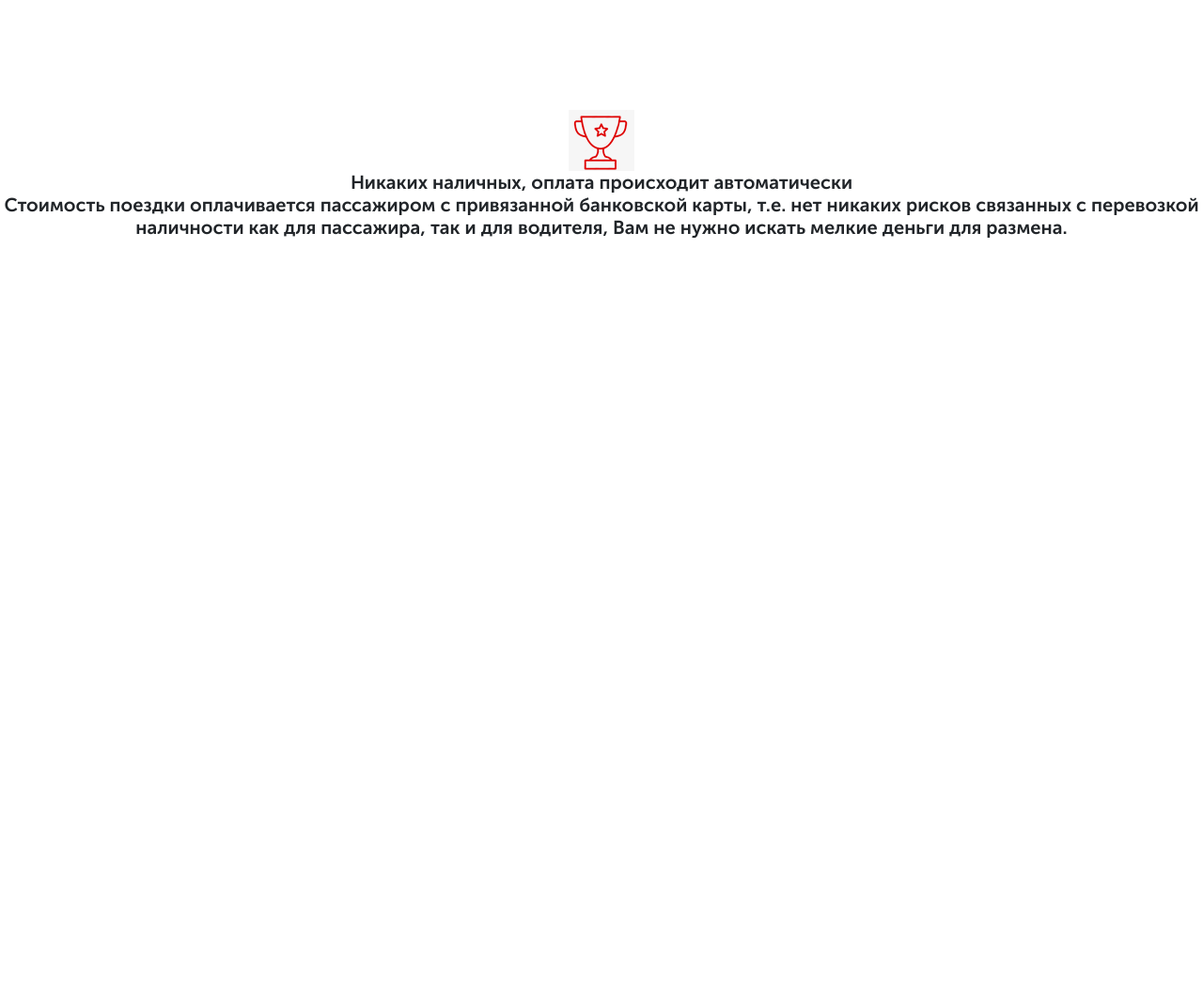
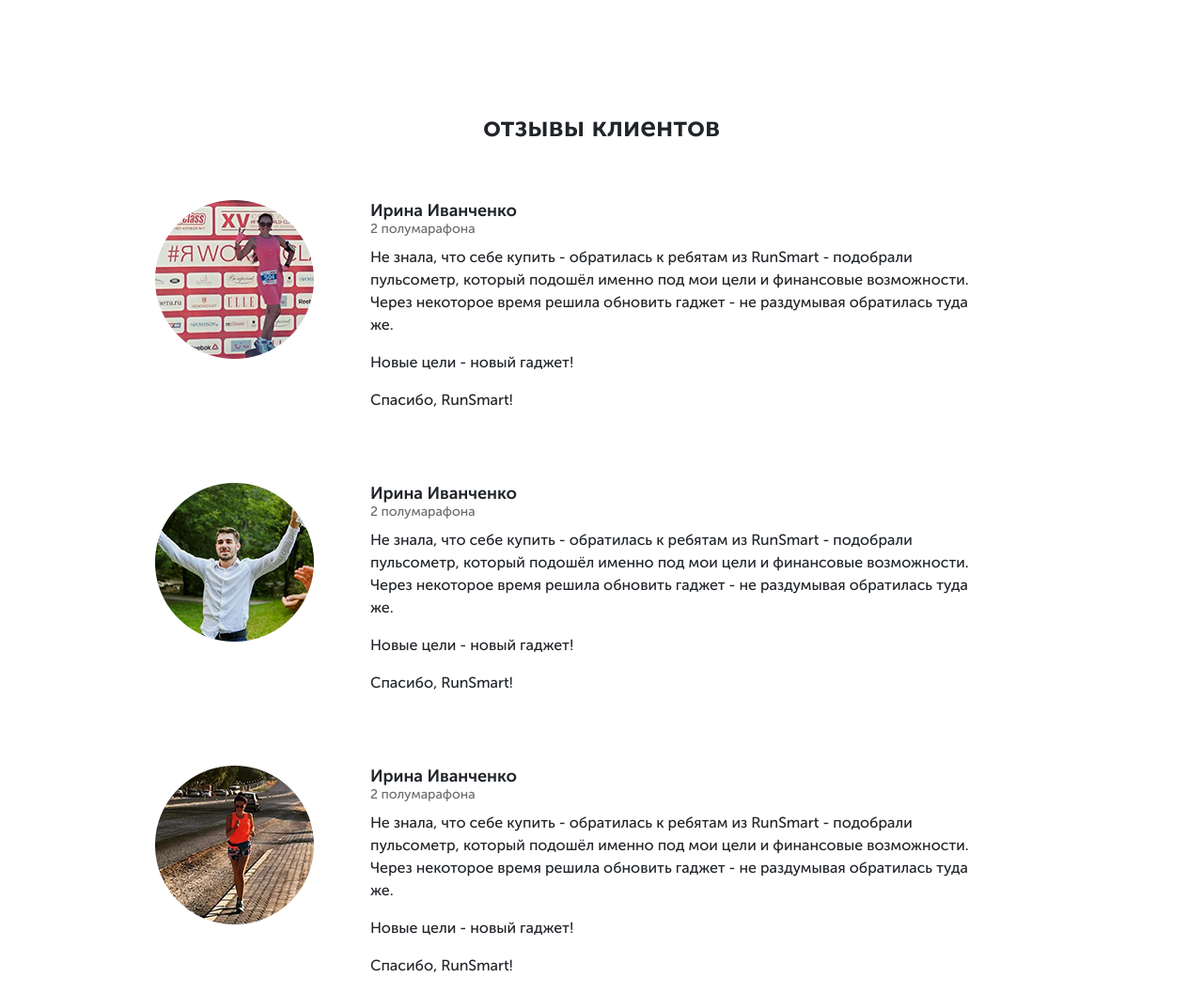
Before and after one commit to semenjob/sports, a website: page src/index.html in a window 1280 px wide. Shown: the part 3727-4784 px from the top of the page at 94% size. Before the commit the page ends 3981 px from the top, so only its background shows below. Drawn offline with nearby package versions, Linux system fonts and the light colour scheme.

Commit message:
block rivew

```diff
--- a/src/index.html
+++ b/src/index.html
@@ -414,18 +414,42 @@
     </section>
 
     <section class="review">
-        <div class="section_title">
-            <div class="row">
-                <div class="col-md-6">
-                    <div class="reasons_block">
-                        <div class="reasons_round">
-                            <img src="./icons/Benefits/cup.png" alt="reason">
+        <div class="container">
+            <div class="section_title">отзывы клиентов</div>
+            <div class="review_wrapper">
+                <div class="review_item">
+                    <div class="review_block">
+                        <div class="review_img">
+                            <img src="./img/review/photo_1.png" alt="reason">
                         </div>
-                        <div class="reasons_descr">
-                            <div class="reasons_subtitle">Никаких наличных, оплата происходит автоматически</div>
-                            <div class="reasons_text">
-                                Стоимость поездки оплачивается пассажиром с привязанной банковской карты, т.е. нет никаких рисков связанных с перевозкой наличности как для пассажира, так и для водителя, Вам не нужно искать мелкие деньги для размена.
-                            </div>
+                        <div class="review_descr">
+                            <div class="review_name">Ирина Иванченко </div>
+                            <div class="review_title">2 полумарафона</div>
+                            <div class="review_text">Не знала, что себе купить - обратилась к ребятам из RunSmart - подобрали <br> пульсометр, который подошёл именно под мои цели и финансовые возможности. <br> Через некоторое время решила обновить гаджет - не раздумывая обратилась туда же.<p> Новые цели - новый гаджет!<p> Спасибо, RunSmart! </div>
+                        </div>
+                    </div>
+                </div>
+                <div class="review_item">
+                    <div class="review_block">
+                        <div class="review_img">
+                            <img src="./img/review/photo_2.png" alt="reason">
+                        </div>
+                        <div class="review_descr">
+                            <div class="review_name">Ирина Иванченко </div>
+                            <div class="review_title">2 полумарафона</div>
+                            <div class="review_text">Не знала, что себе купить - обратилась к ребятам из RunSmart - подобрали <br> пульсометр, который подошёл именно под мои цели и финансовые возможности. <br> Через некоторое время решила обновить гаджет - не раздумывая обратилась туда же.<p> Новые цели - новый гаджет!<p> Спасибо, RunSmart! </div>
+                        </div>
+                    </div>
+                </div>
+                <div class="review_item">
+                    <div class="review_block">
+                        <div class="review_img">
+                            <img src="./img/review/photo_3.png" alt="reason">
+                        </div>
+                        <div class="review_descr">
+                            <div class="review_name">Ирина Иванченко </div>
+                            <div class="review_title">2 полумарафона</div>
+                            <div class="review_text">Не знала, что себе купить - обратилась к ребятам из RunSmart - подобрали <br> пульсометр, который подошёл именно под мои цели и финансовые возможности. <br> Через некоторое время решила обновить гаджет - не раздумывая обратилась туда же.<p> Новые цели - новый гаджет!<p> Спасибо, RunSmart! </div>
                         </div>
                     </div>
                 </div>
--- a/src/sass/base/_variables.scss
+++ b/src/sass/base/_variables.scss
@@ -7,6 +7,7 @@
 --color-tab:#D0D0D0;
 --color-old-price:#555555;
 --color-black:#0D0D0D;
+
 
 
 --font-size-title: 42px;
@@ -37,6 +38,7 @@
 --font-size-cat: var(--font-weight-medium) var(--font-size-all-titles-block) var(--font-family-museo);
 --font-size-tabs: var(--font-weight-medium) var(--font-size-benefits-subtitle-tabs) var(--font-family-museo);
 --font-size-content-title: var(--font-weight-bolt) var(--font-size-buttons) var(--font-family-museo);
+--font-size-review-text: var(--font-weight-light) var(--font-size-buttons) var(--font-family-museo);
 
 
 
--- a/src/sass/blocks/_review.scss
+++ b/src/sass/blocks/_review.scss
@@ -0,0 +1,37 @@
+.review{
+    min-height: 940px;
+    .section_title{
+        font-size:var(--font-size-all-titles-block);
+    }
+    &_img{
+        height: 169px;
+        width: 169px;
+        border-radius: 100%;
+        margin-right: 60px;
+    }
+    &_block{
+        margin-top: 60px;
+        display: flex;
+        flex: start;
+    }
+    &_descr{
+        width: 660px;
+    }
+
+    &_name{
+        font:var(--font-size-subtext-tabs);
+    }
+    &_title{
+        color:var(--calor-text);
+        font:var(--font-text-all);
+    }
+    &_text{
+        font:var(--font-size-button);
+        margin-top: 10px;
+        line-height: 24px;
+        P{
+            margin-top: 16px;
+        }
+    }
+
+}
--- a/src/sass/style.scss
+++ b/src/sass/style.scss
@@ -20,6 +20,7 @@
 @import 'blocks/benefits';
 @import 'blocks/sectiontitle';
 @import 'blocks/catalog';
+@import 'blocks/review';
 
 
 
```
Also changed, not shown: src/css/style.min.css, src/img/review/photo_1.png (added), src/img/review/photo_2.png (added), src/img/review/photo_3.png (added).
